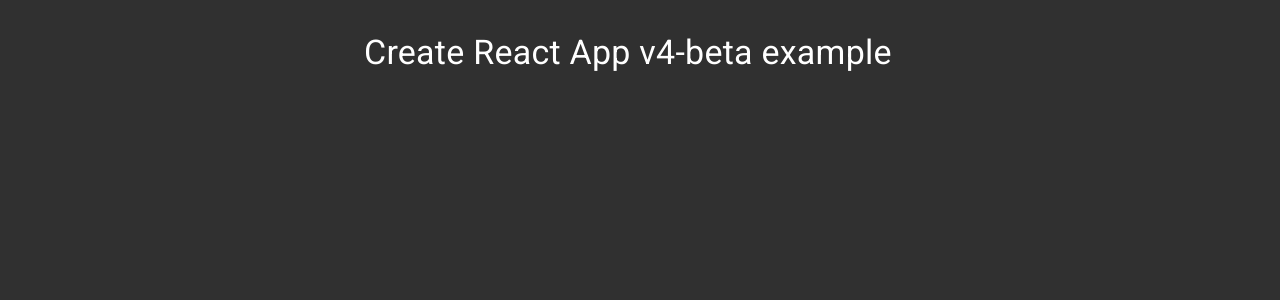
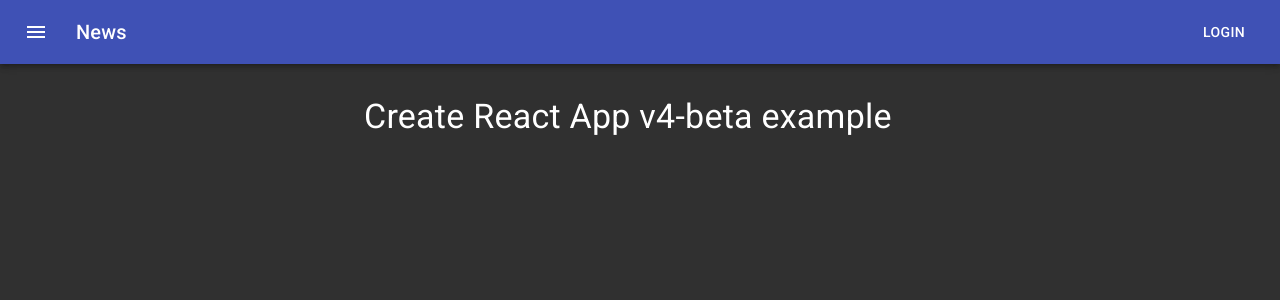
Before and after one commit to sqr/auto-story, a React (Create React App) app in the folder cl/: page / in a window 1280 px wide. Shown: the top 300 px of the page. Built offline with nearby package versions, Linux system fonts and the light colour scheme.

Commit message:
added header to homepage

```diff
--- a/cl/package.json
+++ b/cl/package.json
@@ -4,6 +4,7 @@
   "private": true,
   "dependencies": {
     "@material-ui/core": "^4.12.1",
+    "@material-ui/icons": "^4.11.2",
     "@testing-library/jest-dom": "^5.14.1",
     "@testing-library/react": "^11.2.7",
     "@testing-library/user-event": "^12.8.3",
--- /dev/null
+++ b/cl/src/components/Header.js
@@ -0,0 +1,42 @@
+import React from 'react';
+import { makeStyles } from '@material-ui/core/styles';
+import AppBar from '@material-ui/core/AppBar';
+import Toolbar from '@material-ui/core/Toolbar';
+import Typography from '@material-ui/core/Typography';
+import Button from '@material-ui/core/Button';
+import IconButton from '@material-ui/core/IconButton';
+import MenuIcon from '@material-ui/icons/Menu';
+
+const useStyles = makeStyles((theme) => ({
+  root: {
+    flexGrow: 1,
+  },
+  menuButton: {
+    marginRight: theme.spacing(2),
+  },
+  title: {
+    flexGrow: 1,
+  },
+}));
+
+const Header = () => {
+  const classes = useStyles();
+
+  return (
+    <div className={classes.root}>
+      <AppBar position="static">
+        <Toolbar>
+          <IconButton edge="start" className={classes.menuButton} color="inherit" aria-label="menu">
+            <MenuIcon />
+          </IconButton>
+          <Typography variant="h6" className={classes.title}>
+            News
+          </Typography>
+          <Button color="inherit">Login</Button>
+        </Toolbar>
+      </AppBar>
+    </div>
+  );
+}
+
+export default Header;
--- a/cl/src/components/Start.js
+++ b/cl/src/components/Start.js
@@ -4,6 +4,8 @@
 import Box from '@material-ui/core/Box';
 import { createTheme, ThemeProvider } from '@material-ui/core/styles';
 import CssBaseline from '@material-ui/core/CssBaseline';
+
+import Header from './Header';
 
 function Start() {
   const darkTheme = createTheme({
@@ -14,6 +16,7 @@
   return (
     <ThemeProvider theme={darkTheme}>
     <CssBaseline/>
+    <Header></Header>
       <Container maxWidth="sm">
         <Box my={4}>
           <Typography variant="h4" component="h1" gutterBottom>
```
Also changed, not shown: 1 other file (tests, documents, lock files or other folders).
